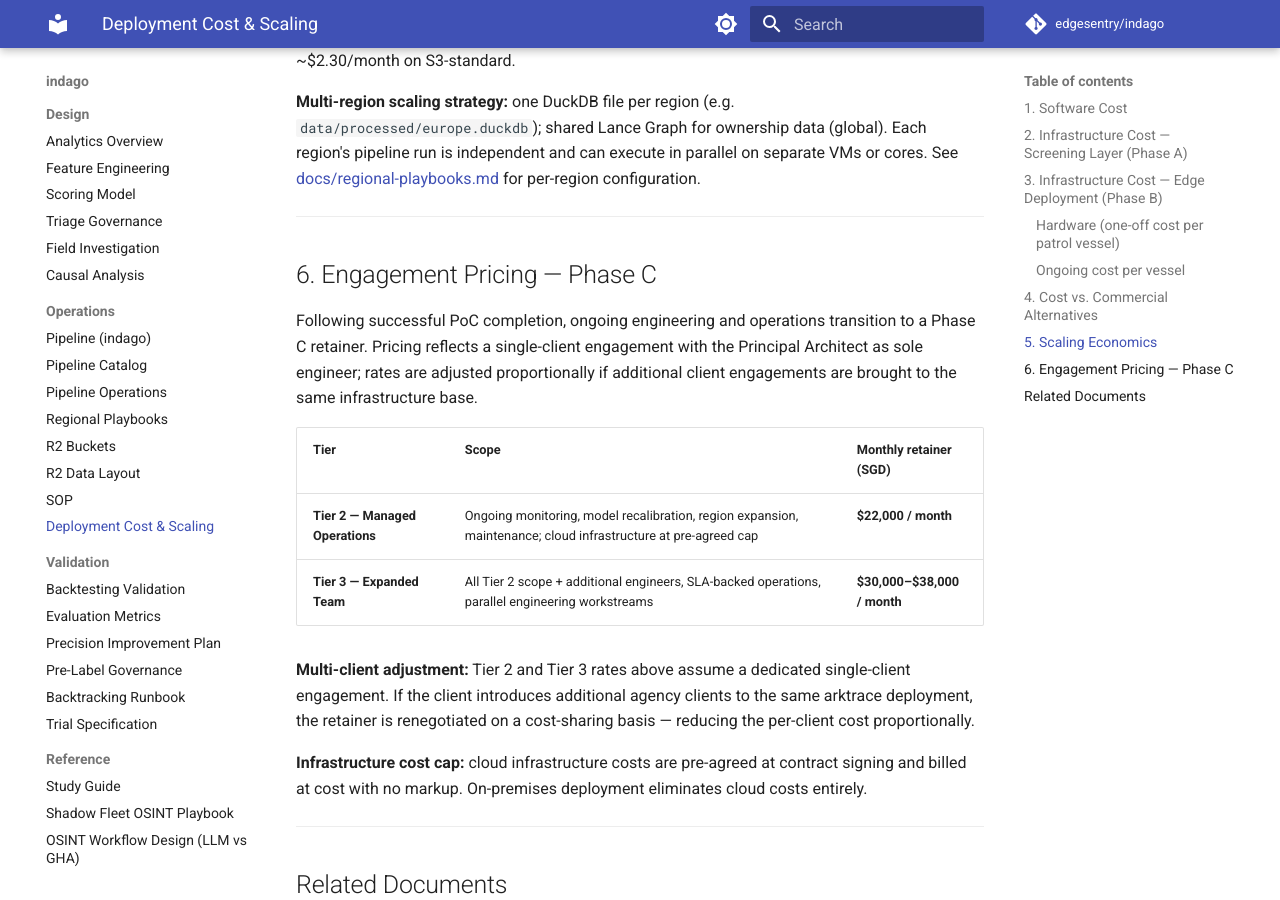
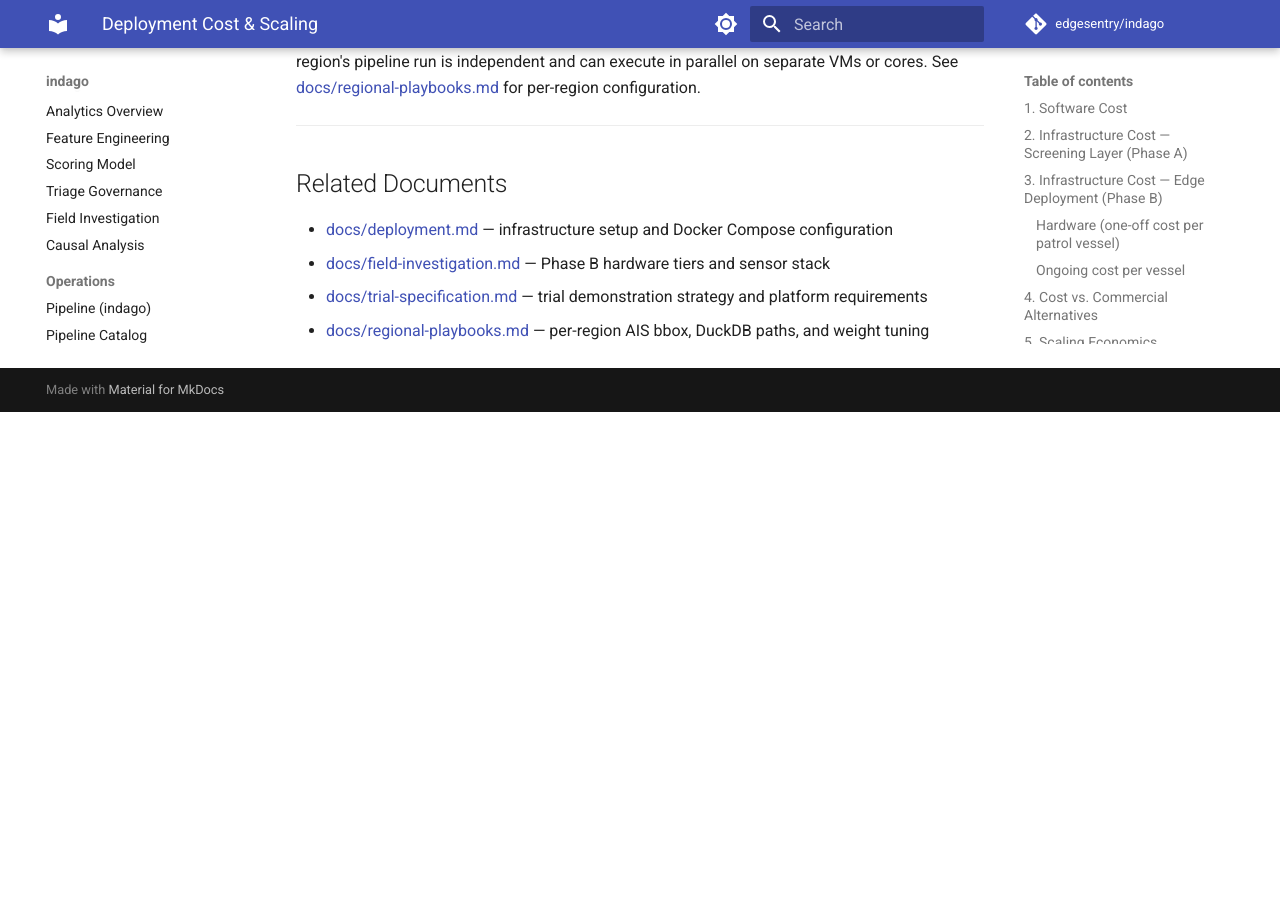
Before and after one commit to edgesentry/maridb, an MkDocs documentation site: the page built from docs/cost-scaling.md, in a window 1280 px wide and 900 px high, scrolled down 3313 px. Built offline with MkDocs 1.6.1 and Material for MkDocs 9.7.7, drawn with Linux system fonts in a browser that asks for light colours; comment, search, counter and statistics services are not loaded; after the commit the page ends 3725 px from its top, so only the background shows below that; some of the changed text lies outside the part shown.

Commit message:
docs: remove engagement pricing from cost-scaling.md
Section 6 contained SGD retainer rates intended for a specific client
proposal. Removed. Generic infrastructure and software cost sections
remain.

Co-Authored-By: Claude Sonnet 4.6 <noreply@anthropic.com>

```diff
--- a/docs/cost-scaling.md
+++ b/docs/cost-scaling.md
@@ -1,8 +1,4 @@
 # Cost and Scaling
-
-This document addresses the operational deployment Challenge 1 "Option Cost" requirement:
-
-> *Cost of scaling the solution*
 
 ---
 
@@ -95,21 +91,6 @@ Storage growth rate: ~20 GB/month per regional AIS stream. At 5 regions: ~100 GB
 
 ---
 
-## 6. Engagement Pricing — Phase C
-
-Following successful PoC completion, ongoing engineering and operations transition to a Phase C retainer. Pricing reflects a single-client engagement with the Principal Architect as sole engineer; rates are adjusted proportionally if additional client engagements are brought to the same infrastructure base.
-
-| Tier | Scope | Monthly retainer (SGD) |
-|---|---|---|
-| **Tier 2 — Managed Operations** | Ongoing monitoring, model recalibration, region expansion, maintenance; cloud infrastructure at pre-agreed cap | **$22,000 / month** |
-| **Tier 3 — Expanded Team** | All Tier 2 scope + additional engineers, SLA-backed operations, parallel engineering workstreams | **$30,000–$38,000 / month** |
-
-**Multi-client adjustment:** Tier 2 and Tier 3 rates above assume a dedicated single-client engagement. If the client introduces additional agency clients to the same arktrace deployment, the retainer is renegotiated on a cost-sharing basis — reducing the per-client cost proportionally.
-
-**Infrastructure cost cap:** cloud infrastructure costs are pre-agreed at contract signing and billed at cost with no markup. On-premises deployment eliminates cloud costs entirely.
-
----
-
 ## Related Documents
 
 - [docs/deployment.md](https://edgesentry.github.io/arktrace/deployment/) — infrastructure setup and Docker Compose configuration
```
